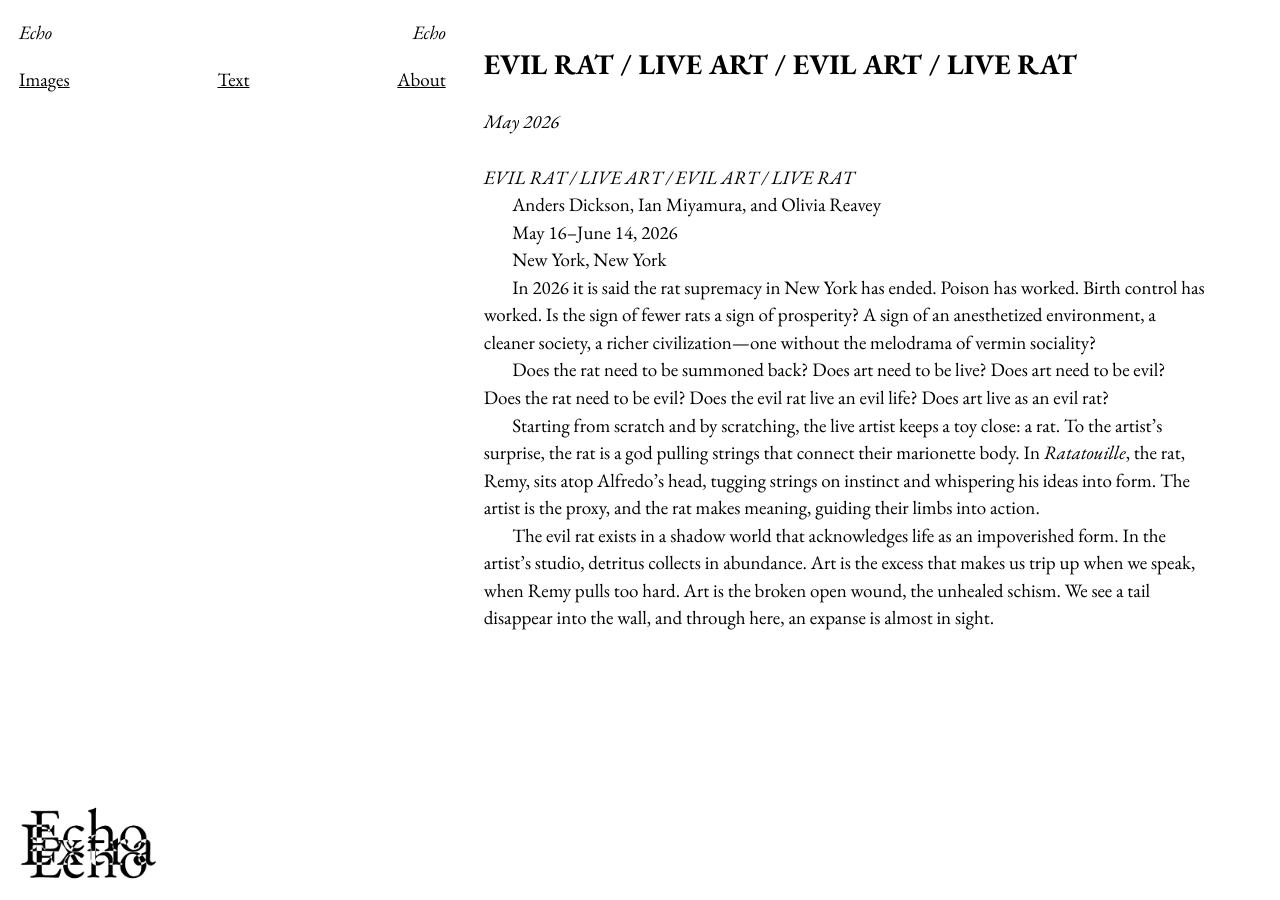
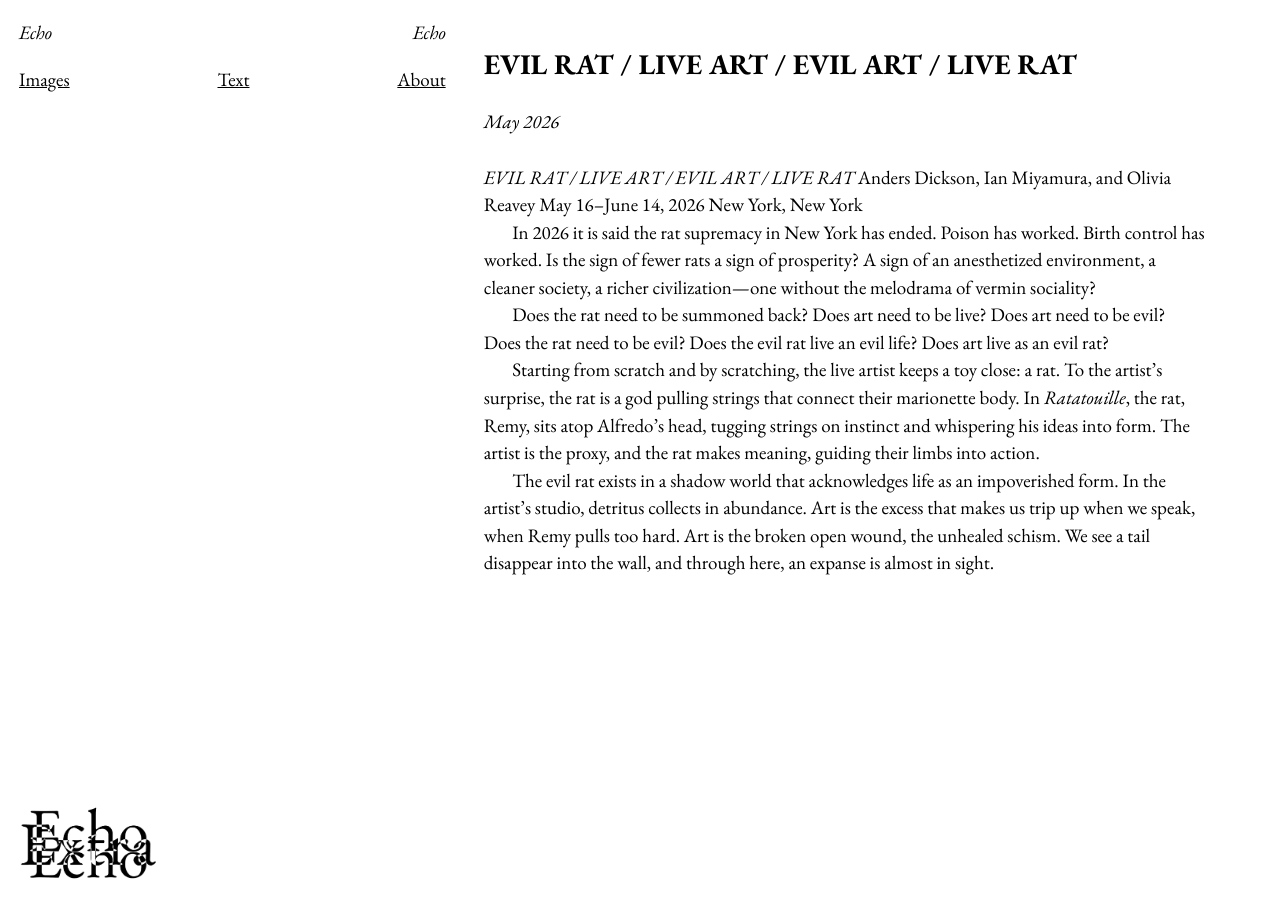
Before and after one commit to caleblstone/Extra-Echo-Extra, a Jekyll site: the page built from _texts/-1.md, in a window 1280 px wide. Built offline with Jekyll 4.4.1, drawn with Linux system fonts in a browser that asks for light colours; a script that is not in the unit is left out.

```diff
--- a/_texts/-1.md
+++ b/_texts/-1.md
@@ -1,13 +1,10 @@
 ---
-title: "EVIL RAT / LIVE ART / EVIL ART / LIVE RAT"
+title: EVIL RAT / LIVE ART / EVIL ART / LIVE RAT
 date: 2026-05-15T09:38:00.000-04:00
 ---
 *EVIL RAT / LIVE ART / EVIL ART / LIVE RAT*
-
 Anders Dickson, Ian Miyamura, and Olivia Reavey
-
 May 16–June 14, 2026
-
 New York, New York
 
 In 2026 it is said the rat supremacy in New York has ended. Poison has worked. Birth control has worked. Is the sign of fewer rats a sign of prosperity? A sign of an anesthetized environment, a cleaner society, a richer civilization—one without the melodrama of vermin sociality?
```
